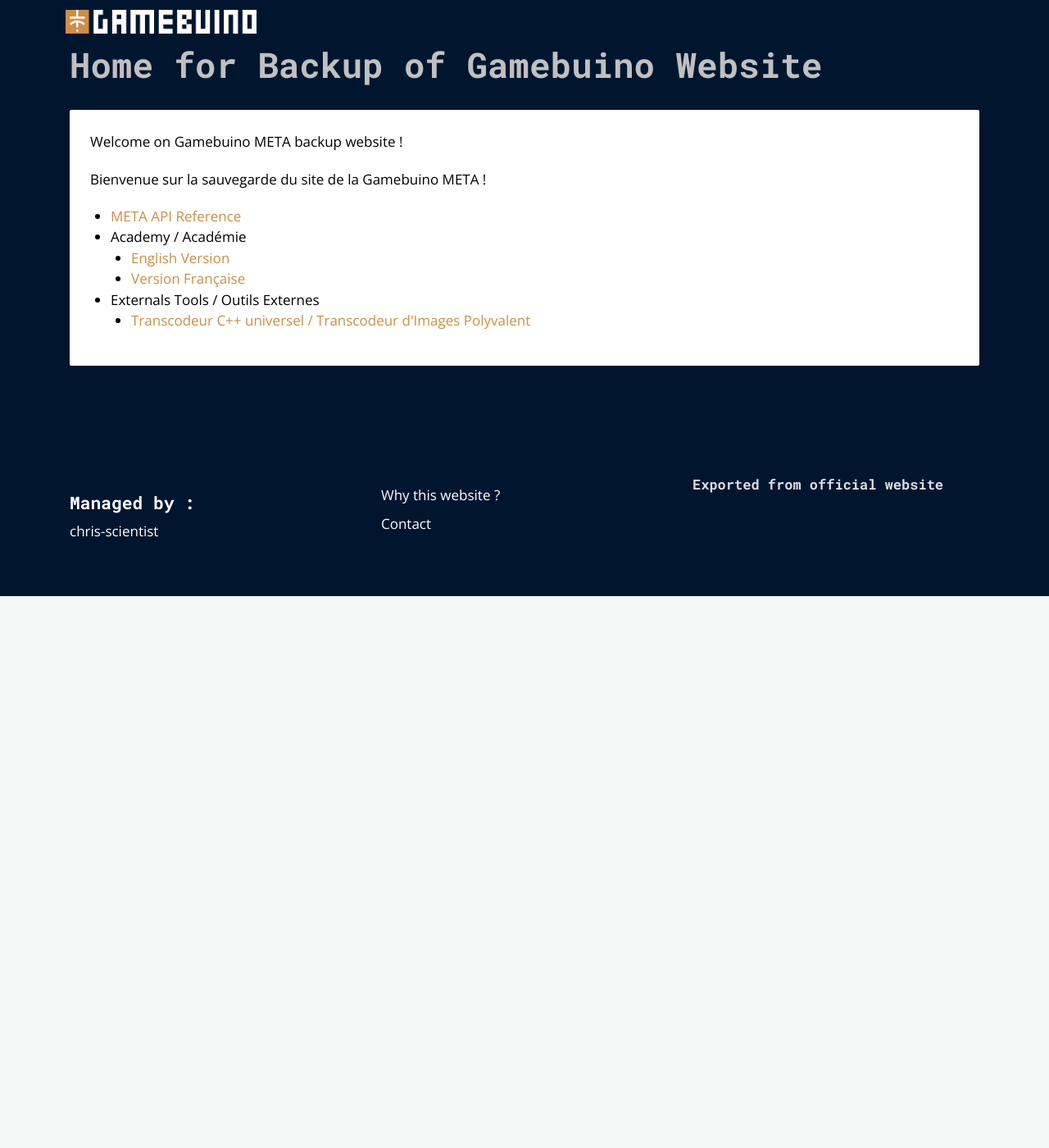
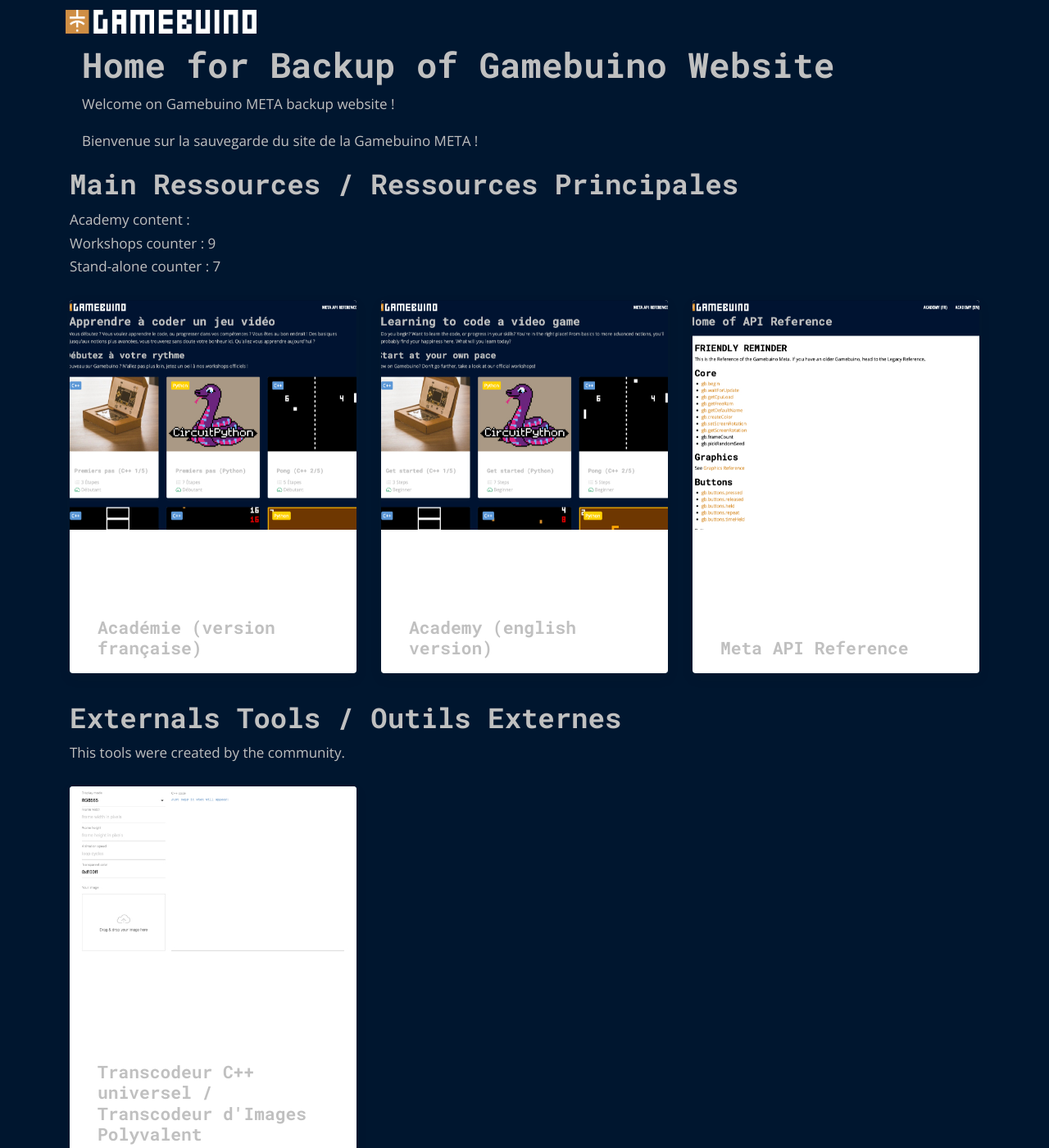
Before and after one commit to chris-scientist/gamebuino, a Jekyll site: the page built from index.md, in a window 1280 px wide and 1400 px high. Shown: the whole window at 82% size. Built offline with Jekyll 4.4.1, drawn with Linux system fonts in a browser that asks for light colours; nearby versions of some CDN libraries; library files that are not in the unit come from our copies.

Commit message:
Update homepage

```diff
--- a/index.md
+++ b/index.md
@@ -4,32 +4,74 @@
 permalink: /
 ---
 
-<div class="creation-header">
-	<div class="infos">
-		<h1> Home for {{ site.title }} </h1>
-	</div>
+<div class="container">
+	<h1>Home for {{ site.title }}</h1>
+	<p>
+		Welcome on Gamebuino META backup website !
+	</p>
+	<p>
+		Bienvenue sur la sauvegarde du site de la Gamebuino META !
+	</p>
 </div>
-<div class="row margeur-30">
-	<div class="col-12">
-		<div class="creation-content fr-view white-container">
-			<p>
-				Welcome on Gamebuino META backup website !
-			</p>
-			<p>
-				Bienvenue sur la sauvegarde du site de la Gamebuino META !
-			</p>
-			<ul>
-				<li><a href="{{ site.url }}/meta-api-reference-en/" >META API Reference</a></li>
-				<li>Academy / Académie</li>
-				<ul>
-					<li><a href="{{ site.url }}/academy-en/" >English Version</a></li>
-					<li><a href="{{ site.url }}/academy-fr/" >Version Française</a></li>
-				</ul>
-				<li>Externals Tools / Outils Externes</li>
-				<ul>
-					<li><a href="https://gamebuino.m1cr0lab.com/tools/img2code/" >Transcodeur C++ universel / Transcodeur d'Images Polyvalent</a></li>
-				</ul>
-			</ul>
-		</div>
-	</div>
+<h2> Main Ressources / Ressources Principales </h2>
+<p>
+	Academy content :<br />
+	Workshops counter : 9<br />
+	Stand-alone counter : 7
+</p>
+<div class="row mt-4 align-items-center">
+ <div class="col-md-6 col-lg-4">
+  <div class="workshop-thumb">
+   <div class="content d-flex flex-column justify-content-between">
+    <div class="image" style="background-image:url(../assets/AcademyFr_Capture.jpg)"></div>
+    <div class="text">
+     <h5> Académie (version française)</h5>
+    </div>
+   </div>
+   <div class="button d-flex align-items-center justify-content-center"> <span class="btn btn-secondary"> Go to</span>
+   </div><a href="{{ site.url }}/academy-fr/" class="link"></a>
+  </div>
+ </div>
+ <div class="col-md-6 col-lg-4">
+  <div class="workshop-thumb">
+   <div class="content d-flex flex-column justify-content-between">
+    <div class="image" style="background-image:url(../assets/AcademyEn_Capture.jpg)"></div>
+    <div class="text">
+     <h5> Academy (english version)</h5>
+    </div>
+   </div>
+   <div class="button d-flex align-items-center justify-content-center"> <span class="btn btn-secondary"> Go to</span>
+   </div><a href="{{ site.url }}/academy-en/" class="link"></a>
+  </div>
+ </div>
+ <div class="col-md-6 col-lg-4">
+  <div class="workshop-thumb">
+   <div class="content d-flex flex-column justify-content-between">
+    <div class="image" style="background-image:url(../assets/ApiReference_Capture.jpg)"></div>
+    <div class="text">
+     <h5> Meta API Reference</h5>
+    </div>
+   </div>
+   <div class="button d-flex align-items-center justify-content-center"> <span class="btn btn-secondary"> Go to</span>
+   </div><a href="{{ site.url }}/meta-api-reference-en/" class="link"></a>
+  </div>
+ </div>
 </div>
+<h2> Externals Tools / Outils Externes </h2>
+<p>
+	This tools were created by the community.
+</p>
+<div class="row mt-4 align-items-center">
+ <div class="col-md-6 col-lg-4">
+  <div class="workshop-thumb">
+   <div class="content d-flex flex-column justify-content-between">
+    <div class="image" style="background-image:url(../assets/TCU_Capture.jpg)"></div>
+    <div class="text">
+     <h5> Transcodeur C++ universel / Transcodeur d'Images Polyvalent</h5>
+    </div>
+   </div>
+   <div class="button d-flex align-items-center justify-content-center"> <span class="btn btn-secondary"> Go to</span>
+   </div><a href="https://gamebuino.m1cr0lab.com/tools/img2code/" class="link"></a>
+  </div>
+ </div>
+</div>
```
Also changed, not shown: assets/AcademyEn_Capture.jpg (added), assets/AcademyFr_Capture.jpg (added), assets/ApiReference_Capture.jpg (added), assets/TCU_Capture.jpg (added).
